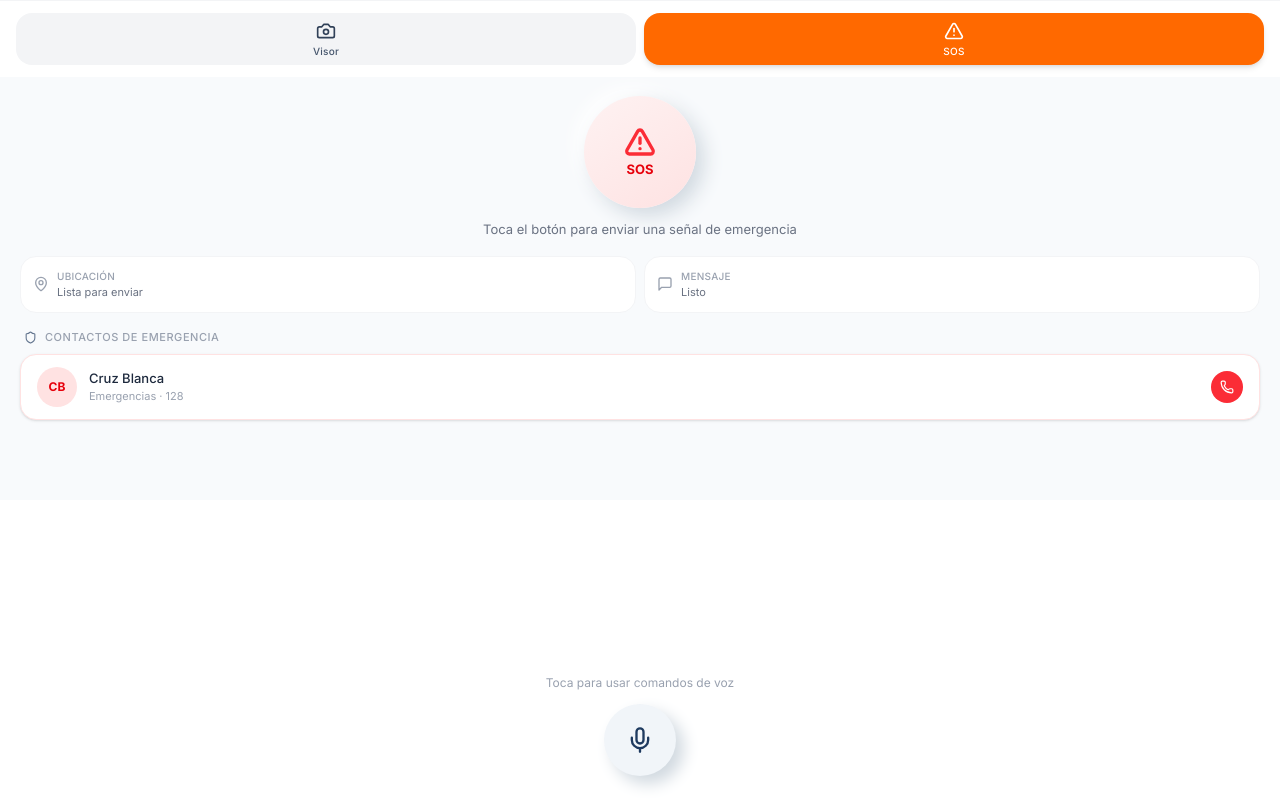
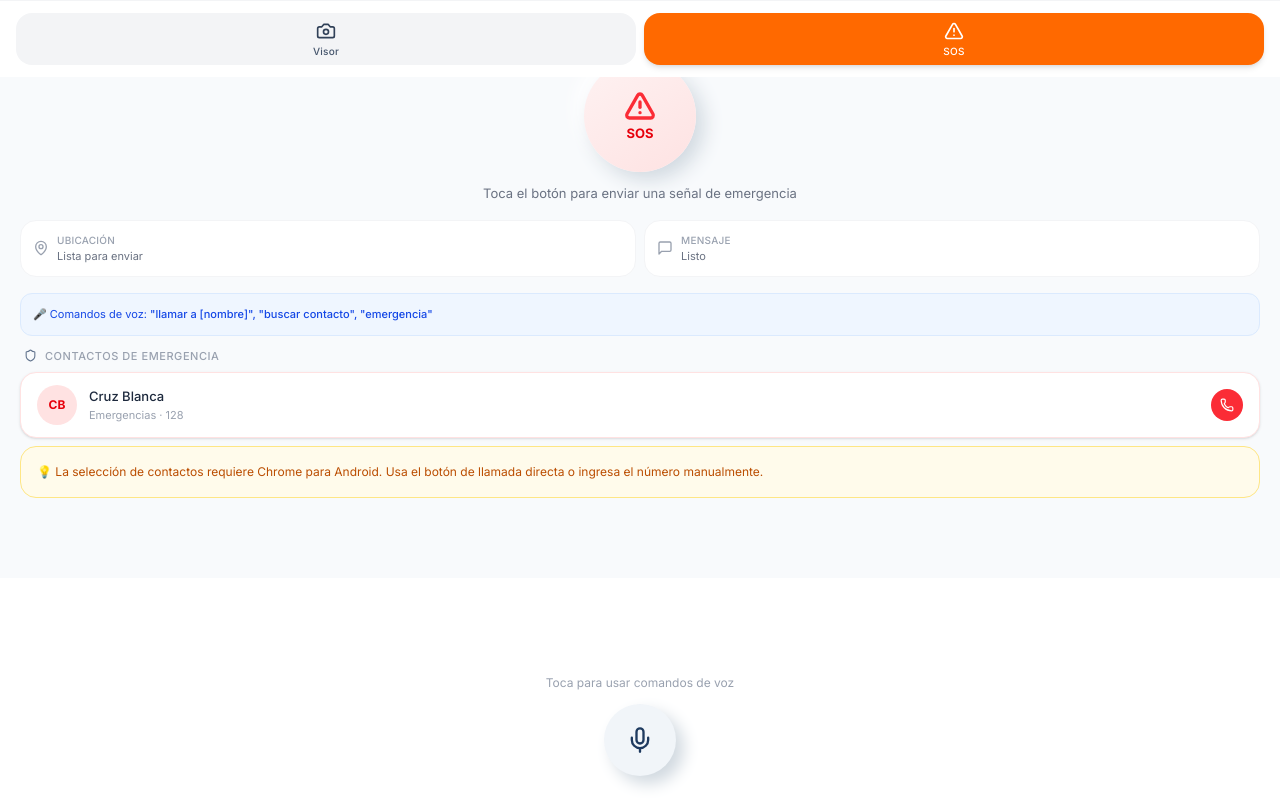
Before and after one commit to Carlos-vargs/visiont-web, a React (Vite) app: page /sos in a window 1280 px wide. Built offline with nearby package versions, Linux system fonts and the light colour scheme.

Commit message:
Revert "feat: update AppHeader and CameraView styles; remove unused voice commands info from SOSView"
This reverts commit 8fa1aeddf669a2789e89c417a3a7eb4bc2a165fd.

```diff
--- a/src/app/components/AppHeader.tsx
+++ b/src/app/components/AppHeader.tsx
@@ -19,7 +19,7 @@ export function AppHeader() {
 
   return (
     <header
-      className="w-full h-16 px-5 pt-4 pb-3 flex items-center justify-between"
+      className="w-full px-5 pt-4 pb-3 flex items-center justify-between"
       style={{ background: "#F8FAFC" }}
       aria-label="Encabezado de la aplicación"
     >
--- a/src/app/components/CameraView.tsx
+++ b/src/app/components/CameraView.tsx
@@ -392,7 +392,7 @@ export function CameraView() {
       >
         {/* Camera frame */}
         <div
-          className="m-4 relative overflow-hidden rounded-3xl bg-slate-800 shadow-md"
+          className="mx-4 mt-12 relative overflow-hidden rounded-3xl bg-slate-800 shadow-md"
           style={{ minHeight: "calc(100dvh - 220px)" }}
         >
           {/* Camera feed - always rendered for videoRef to exist */}
--- a/src/app/components/SOSView.tsx
+++ b/src/app/components/SOSView.tsx
@@ -635,6 +635,18 @@ export function SOSView() {
           </div>
         </div>
 
+        {/* Voice Commands Info */}
+        <div className="mx-5 mb-3">
+          <div className="bg-blue-50 rounded-xl p-3 border border-blue-100">
+            <p style={{ fontSize: "11px" }} className="text-blue-700">
+              🎤 Comandos de voz:{" "}
+              <span className="font-medium">
+                "llamar a [nombre]", "buscar contacto", "emergencia"
+              </span>
+            </p>
+          </div>
+        </div>
+
         {/* Manual Input Fallback */}
         <AnimatePresence>
           {showManualInput && (
@@ -749,6 +761,16 @@ export function SOSView() {
                 </a>
               </motion.div>
             ))}
+
+            {/* Fallback message if no contacts and API not supported */}
+            {!isContactPickerSupported && contacts.length <= 1 && (
+              <div className="bg-amber-50 rounded-2xl p-4 border border-amber-200">
+                <p style={{ fontSize: "12px" }} className="text-amber-700">
+                  💡 La selección de contactos requiere Chrome para Android. Usa
+                  el botón de llamada directa o ingresa el número manualmente.
+                </p>
+              </div>
+            )}
           </div>
         </div>
 
```
